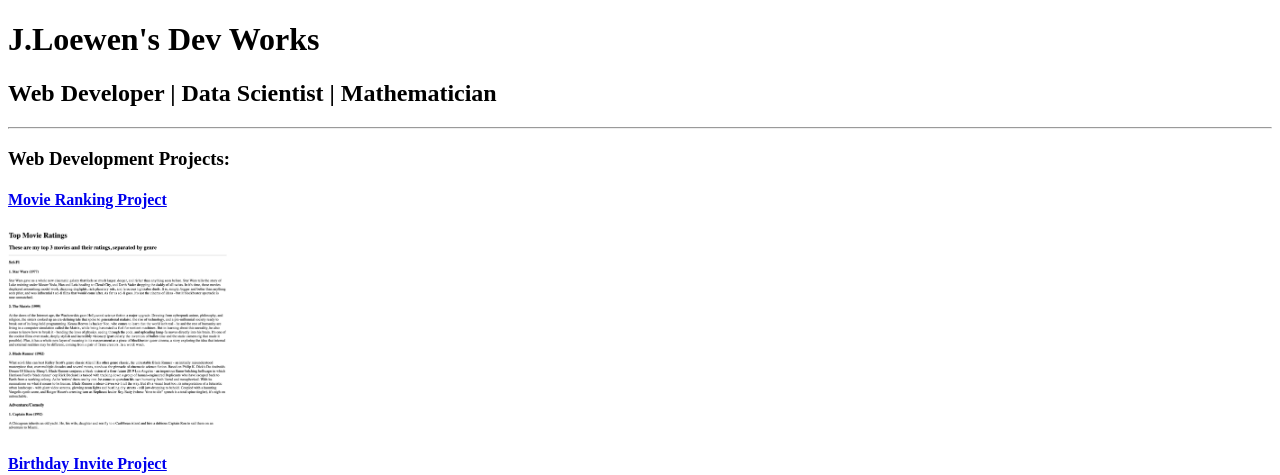
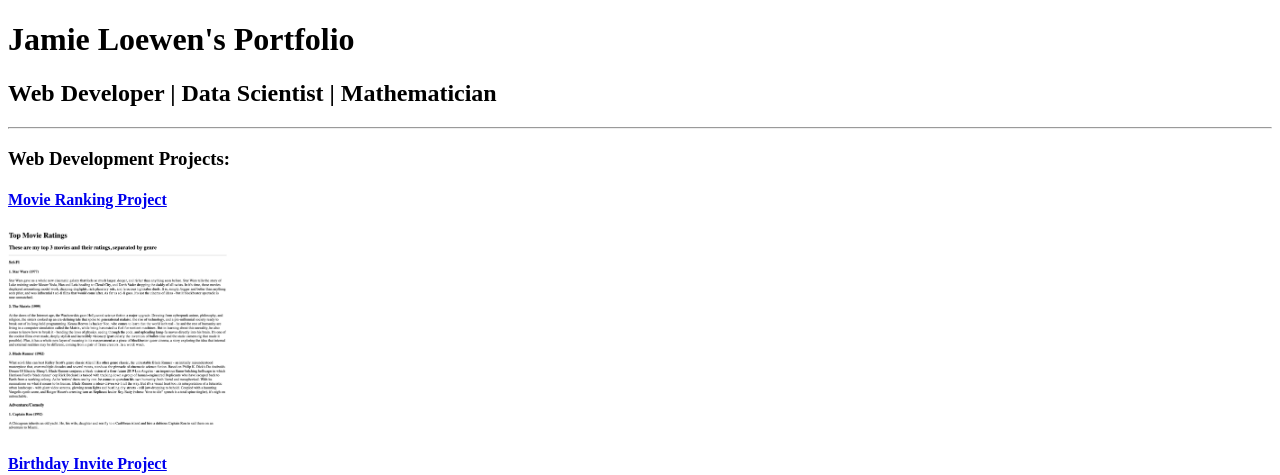
Before and after one commit to loewen-behold/html-portfolio, a plain HTML site: page index.html in a window 1280 px wide. Shown: the top 475 px of the page. Drawn offline with Linux system fonts and the light colour scheme.

Commit message:
Update index.html

```diff
--- a/index.html
+++ b/index.html
@@ -7,7 +7,7 @@
   </head>
 
   <body>
-    <h1>J.Loewen's Dev Works</h1>
+    <h1>Jamie Loewen's Portfolio</h1>
     <h2>Web Developer | Data Scientist | Mathematician</h2>
     <hr />
     <h3>Web Development Projects:</h3>
```
